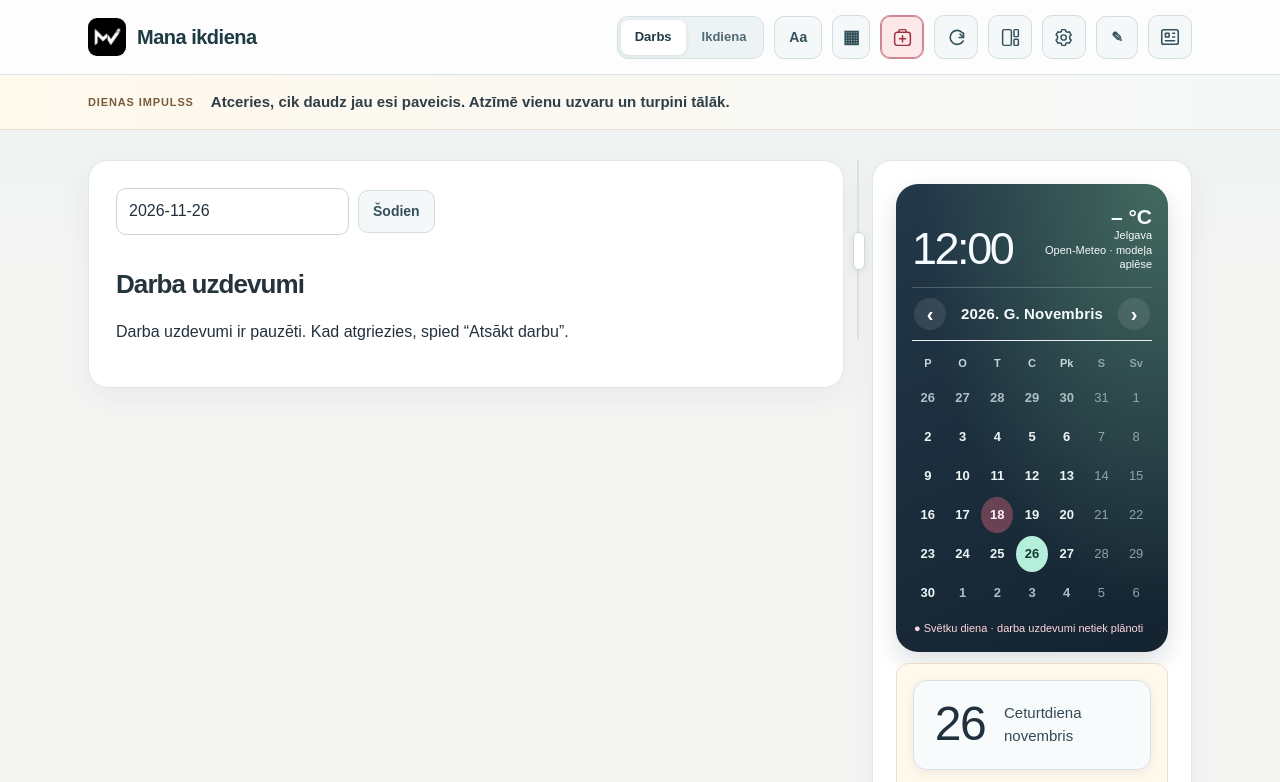
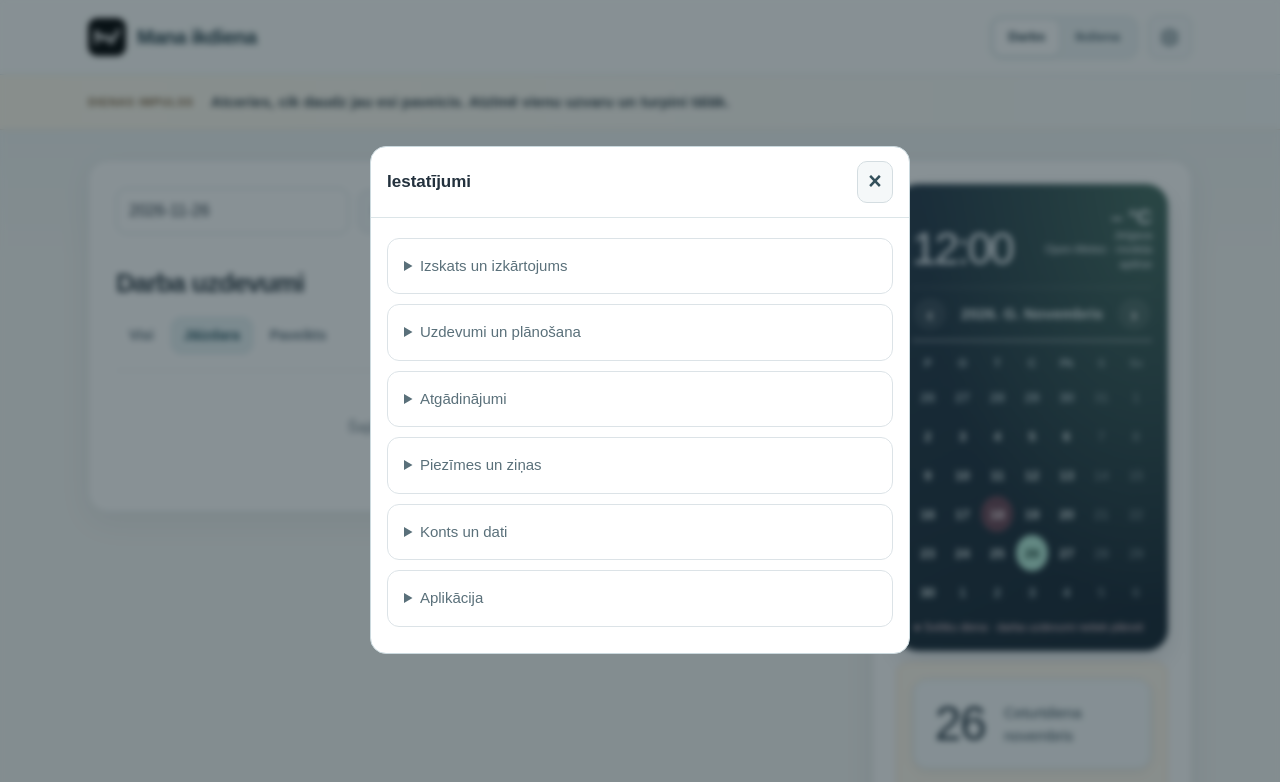
Before and after one commit to mvsialikaj-beep/mana-diena, a plain HTML site: page index.html in a window 1280 px wide. Both pictures are taken after a click on the button "Iestatījumi". Shown: the top 782 px of the page. Drawn offline with nearby package versions, Linux system fonts and the light colour scheme; no server answers.

Commit message:
Group planner actions and preferences under one settings button

```diff
--- a/index.html
+++ b/index.html
@@ -617,6 +617,19 @@ html[data-design-namedays] .namedays{color:var(--design-namedays-ink)}
 .news-section-body{padding:18px 24px;min-height:0;min-width:0;overflow:auto;overscroll-behavior:contain;-webkit-overflow-scrolling:touch}
 #newsDialog .news-title{font-size:17px}#newsDialog .news-article{padding:17px 0}
 @media(max-width:850px){#newsDialog{width:calc(var(--mobile-viewport-width,100vw) - 16px);max-width:calc(var(--mobile-viewport-width,100vw) - 16px);max-height:calc(var(--mobile-viewport-height,100dvh) - 24px);border-radius:16px} .news-section-head{padding:16px}.news-section-head h2{font-size:21px}.news-section-body{padding:12px 16px}#newsDialog .news-title{font-size:16px}}
+
+
+/* One settings entry point, grouped by purpose on desktop and phone. */
+#settingsDialog>.settings-panel>summary{display:none}
+#settingsDialog #designSettings:not(.design-floating){display:none}
+.settings-topic{border:1px solid var(--line,#dce3e7);border-radius:12px;margin:10px 0;background:var(--surface,#fff);min-width:0}
+.settings-topic>summary{padding:16px;cursor:pointer;font-size:15px;font-weight:500}
+.settings-topic-body{padding:0 14px 14px;min-width:0}.settings-topic-actions{display:grid;grid-template-columns:repeat(2,minmax(0,1fr));gap:8px;min-width:0}
+.settings-topic-actions:empty{display:none}
+#settingsDialog .settings-topic-actions>button{display:flex;align-items:center;justify-content:flex-start;gap:10px;width:100%;min-width:0;height:auto;min-height:48px;padding:12px;text-align:left;white-space:normal;font-size:15px}
+.settings-topic-actions svg{width:21px;height:21px;flex:none;pointer-events:none}.settings-action-label{font-size:14px;line-height:1.4;font-weight:400;overflow-wrap:anywhere}
+.settings-topic .settings-section{margin-top:10px}.settings-topic .sideblock{padding:12px 0}
+@media(max-width:500px){.settings-topic-actions{grid-template-columns:minmax(0,1fr)}.settings-topic>summary{padding:14px}#settingsDialog .settings-action-label{font-size:16px}}
 
 </style><script src="./namedays.js"></script><script src="./holidays.js"></script><script src="https://cdn.jsdelivr.net/npm/@supabase/supabase-js@2"></script><style>
 /* Sick mode header shortcut */
@@ -1527,4 +1540,4 @@ async function activate(u){generation++;user=u;key=guestKey+'-user-'+u.id;try{pe
 async function signIn(signup){let email=document.querySelector('#authEmail').value.trim(),password=document.querySelector('#authPassword').value;if(!email||password.length<6){show('Ievadi e-pastu un paroli ar vismaz 6 rakstzīmēm.');return}show('Lūdzu, uzgaidi...');let result=signup?await client.auth.signUp({email,password,options:{emailRedirectTo:'https://mvsialikaj-beep.github.io/mana-diena/'}}):await client.auth.signInWithPassword({email,password});document.querySelector('#authPassword').value='';if(result.error){show('Pierakstīšanās neizdevās: '+result.error.message);return}if(signup&&!result.data.session)show('Pārbaudi e-pastu un apstiprini kontu. Tad pieraksties abās ierīcēs.');}
 document.querySelector('#login').onclick=()=>signIn(false);document.querySelector('#signup').onclick=()=>signIn(true);out.onclick=async()=>{try{if(user&&'serviceWorker' in navigator){let registration=await navigator.serviceWorker.getRegistration('./'),subscription=await registration?.pushManager?.getSubscription();if(subscription){await client.from('push_subscriptions').delete().eq('user_id',user.id).eq('endpoint',subscription.endpoint);await subscription.unsubscribe()}}}catch{}finally{window.backgroundPushActive=false;try{localStorage.removeItem('mana-diena-push-active')}catch{}await client.auth.signOut()}};client.auth.onAuthStateChange((event,session)=>{if(session?.user){if(user?.id!==session.user.id)setTimeout(()=>activate(session.user),0)}else if(user){generation++;user=null;window.backgroundPushActive=false;try{localStorage.removeItem('mana-diena-push-active')}catch{}key=guestKey;pending={};snapshot=new Map();read();render();form.hidden=false;out.hidden=true;show('Pieraksties, lai sinhronizētu uzdevumus.');document.querySelector('#pushEnable').textContent='Ieslēgt fona paziņojumus';pushMessage('Pieraksties, lai ieslēgtu fona paziņojumus.')}});setInterval(()=>{if(user){if(Object.keys(pending).length)flush();else pull()}},10000);
 })();
-</script><script src="./design-settings.js?v=19"></script><script src="./appearance-sync.js?v=1"></script><script src="./category-dialog.js?v=2"></script><script src="./online-widgets.js?v=1"></script><script src="./news-widget.js?v=2"></script><script src="./news-section.js?v=1"></script><script src="./widgets.js?v=7"></script><script src="./dashboard-layout.js?v=11"></script><script src="./mobile-ui.js?v=5"></script><script src="./mobile-tools.js?v=1"></script></body></html>
+</script><script src="./design-settings.js?v=19"></script><script src="./appearance-sync.js?v=1"></script><script src="./category-dialog.js?v=2"></script><script src="./online-widgets.js?v=1"></script><script src="./news-widget.js?v=2"></script><script src="./news-section.js?v=1"></script><script src="./widgets.js?v=7"></script><script src="./dashboard-layout.js?v=11"></script><script src="./mobile-ui.js?v=5"></script><script src="./mobile-tools.js?v=2"></script></body></html>
--- a/mobile-tools.js
+++ b/mobile-tools.js
@@ -1,16 +1,13 @@
 (function(){
   'use strict';
-  const top=document.querySelector('.top-controls');if(!top)return;
-  const media=window.matchMedia('(max-width:850px)'),items=[...top.querySelectorAll('button')].filter(button=>!button.closest('.workspace-switch'));
-  const entries=items.map(button=>{const marker=document.createComment('tools-'+button.id);button.before(marker);const label=document.createElement('span');label.className='mobile-action-label';button.append(label);return {button,marker,label}});
-  const trigger=document.createElement('button');trigger.type='button';trigger.id='mobileToolsOpen';trigger.textContent='☰';trigger.title='Rīki un iestatījumi';trigger.setAttribute('aria-label','Rīki un iestatījumi');trigger.setAttribute('aria-haspopup','dialog');trigger.setAttribute('aria-expanded','false');trigger.setAttribute('aria-controls','mobileToolsDialog');top.append(trigger);
-  const dialog=document.createElement('dialog');dialog.id='mobileToolsDialog';dialog.setAttribute('aria-labelledby','mobileToolsTitle');
-  const head=document.createElement('div');head.className='mobile-tools-heading';const title=document.createElement('h3');title.id='mobileToolsTitle';title.textContent='Rīki un iestatījumi';const close=document.createElement('button');close.type='button';close.textContent='×';close.setAttribute('aria-label','Aizvērt rīkus');close.onclick=()=>dialog.close();head.append(title,close);
-  const list=document.createElement('div');list.className='mobile-tools-list';dialog.append(head,list);document.body.append(dialog);
-  trigger.onclick=()=>{for(const entry of entries)entry.label.textContent=entry.button.getAttribute('aria-label')||entry.button.title||entry.button.textContent;dialog.showModal();trigger.setAttribute('aria-expanded','true')};
-  dialog.addEventListener('close',()=>trigger.setAttribute('aria-expanded','false'));
-  list.addEventListener('click',event=>{const button=event.target.closest('button');if(entries.some(entry=>entry.button===button))dialog.close()},true);
-  window.PLANNER_POPUPS?.bindBackdrop(dialog,()=>dialog.close());
-  function update(){if(dialog.open)dialog.close();for(const entry of entries){if(media.matches)list.append(entry.button);else entry.marker.after(entry.button)}}
-  media.addEventListener('change',update);update();
+  const dialog=document.getElementById('settingsDialog'),trigger=document.getElementById('settingsOpen'),top=document.querySelector('.top-controls'),panel=dialog?.querySelector('.settings-panel');if(!panel||!trigger||!top)return;
+  const make=(tag,cls,text)=>{const node=document.createElement(tag);if(cls)node.className=cls;if(text)node.textContent=text;return node};
+  const groups=new Map();for(const [id,title]of [['appearance','Izskats un izkārtojums'],['planning','Uzdevumi un plānošana'],['reminders','Atgādinājumi'],['tools','Piezīmes un ziņas'],['account','Konts un dati'],['application','Aplikācija']]){const section=make('details','settings-topic'),summary=make('summary','',title),body=make('div','settings-topic-body'),actions=make('div','settings-topic-actions');section.dataset.topic=id;body.append(actions);section.append(summary,body);groups.set(id,{section,body,actions})}
+  const entries=[];for(const [id,group]of [['fontOpen','appearance'],['layoutOpen','appearance'],['categoryOpen','planning'],['sickToggle','planning'],['noteOpen','tools'],['newsOpen','tools'],['refresh','application']]){const button=document.getElementById(id);if(!button)continue;const label=make('span','settings-action-label');button.append(label);groups.get(group).actions.append(button);entries.push({button,label})}
+  function labels(){for(const {button,label}of entries)label.textContent=button.getAttribute('aria-label')||button.title}
+  labels();trigger.title='Iestatījumi';trigger.setAttribute('aria-label','Iestatījumi');const title=document.getElementById('settingsTitle');if(title)title.textContent='Iestatījumi';
+  for(const section of [...panel.querySelectorAll(':scope > .settings-section')]){const name=section.querySelector('summary')?.textContent||'';const group=section.classList.contains('dashboard-settings')?'appearance':name.includes('pārcelšana')?'planning':name.includes('Atgādinājumi')?'reminders':'account';groups.get(group).body.append(section)}
+  for(const {section}of groups.values())panel.append(section);panel.open=true;trigger.addEventListener('click',labels);
+  panel.addEventListener('click',event=>{const button=event.target.closest('button');if(entries.some(entry=>entry.button===button)&&button.id!=='sickToggle'&&dialog.open)dialog.close()},true);
+  panel.addEventListener('click',()=>setTimeout(labels,0));
 })();
```
Also changed, not shown: 2 other files.
